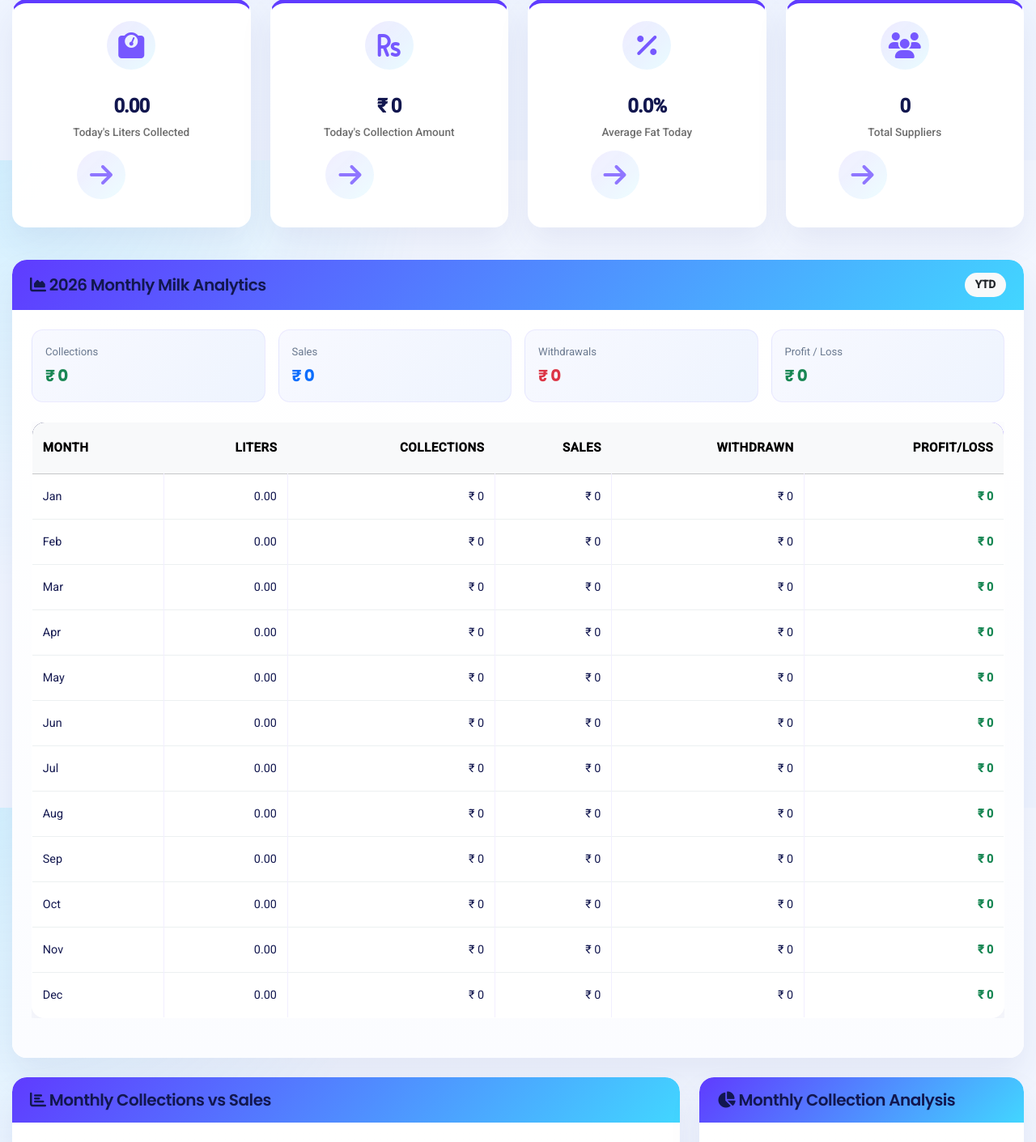
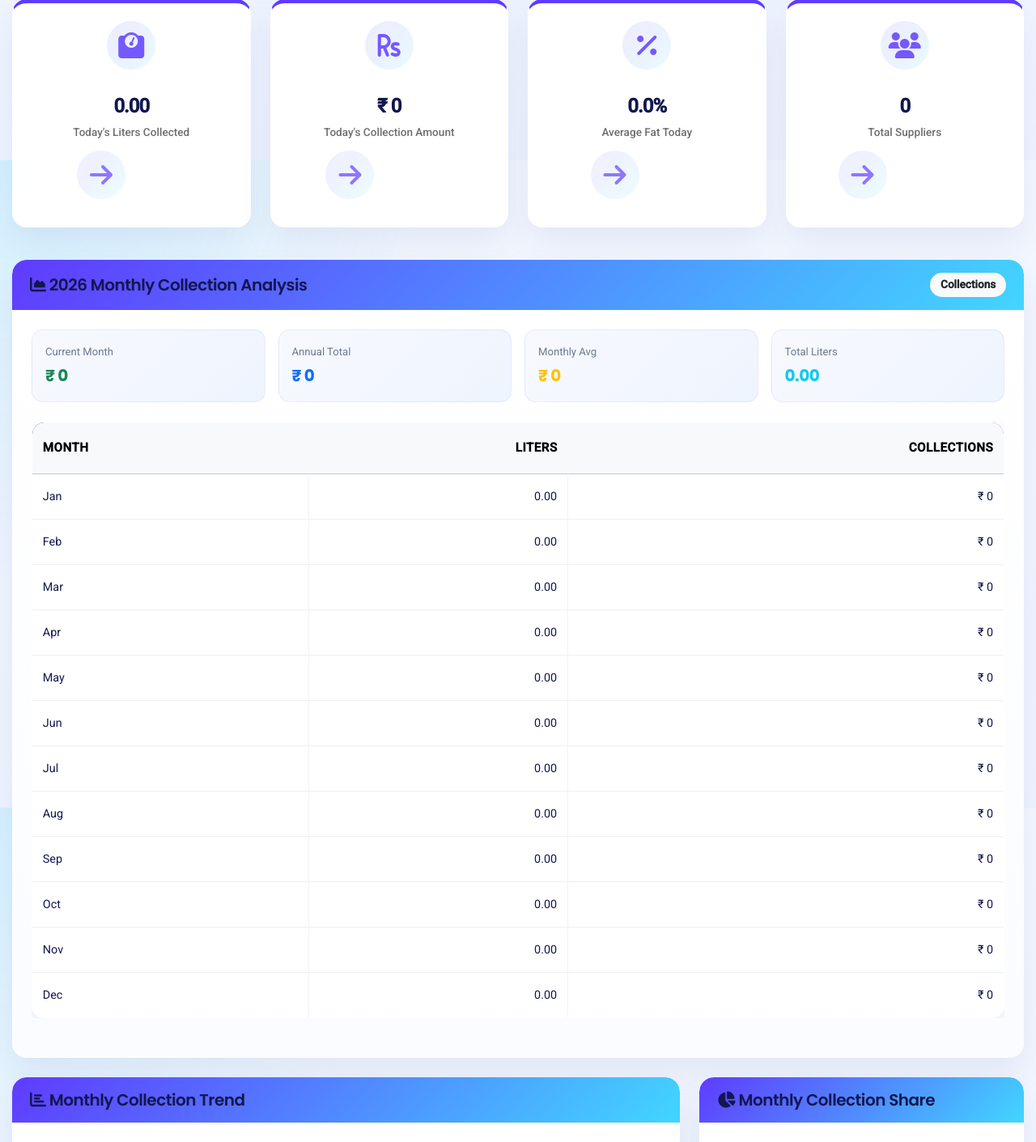
Before and after one commit to kamalakarjana/jkmilkbooth, a Flask app: page /dashboard in a window 1280 px wide. Shown: the part 602-2013 px from the top of the page at 81% size. Run offline with Flask 3, Linux system fonts and the light colour scheme; a user stored in the database is signed in; data that the repository does not hold is empty; some libraries are stand-ins or nearby versions.

Commit message:
updated new dashboard

```diff
--- a/templates/index.html
+++ b/templates/index.html
@@ -119,33 +119,31 @@
     </div>
 </div>
 
-<!-- Yearly Monthly Analysis -->
+<!-- Monthly Collections Analysis -->
 <div class="row mb-4">
     <div class="col-12">
         <div class="card dashboard-card-panel h-100">
             <div class="card-header d-flex justify-content-between align-items-center">
-                <h5 class="mb-0"><i class="fas fa-chart-area"></i> {{ current_year }} Monthly Milk Analytics</h5>
-                <span class="badge bg-light text-dark">YTD</span>
+                <h5 class="mb-0"><i class="fas fa-chart-area"></i> {{ current_year }} Monthly Collection Analysis</h5>
+                <span class="badge bg-light text-dark">Collections</span>
             </div>
             <div class="card-body">
                 <div class="analytics-mini-grid">
                     <div class="mini-box">
-                        <small>Collections</small>
+                        <small>Current Month</small>
                         <h4 class="text-success">₹ {{ "{:,.0f}".format(yearly_total_collections) }}</h4>
                     </div>
                     <div class="mini-box">
-                        <small>Sales</small>
-                        <h4 class="text-primary">₹ {{ "{:,.0f}".format(yearly_total_sales) }}</h4>
+                        <small>Annual Total</small>
+                        <h4 class="text-primary">₹ {{ "{:,.0f}".format(yearly_total_collections) }}</h4>
                     </div>
                     <div class="mini-box">
-                        <small>Withdrawals</small>
-                        <h4 class="text-danger">₹ {{ "{:,.0f}".format(yearly_total_withdrawn) }}</h4>
+                        <small>Monthly Avg</small>
+                        <h4 class="text-warning">₹ {{ "{:,.0f}".format(yearly_total_collections / 12) }}</h4>
                     </div>
                     <div class="mini-box">
-                        <small>Profit / Loss</small>
-                        <h4 class="{% if yearly_profit_loss >= 0 %}text-success{% else %}text-danger{% endif %}">
-                            ₹ {{ "{:,.0f}".format(yearly_profit_loss) }}
-                        </h4>
+                        <small>Total Liters</small>
+                        <h4 class="text-info">{{ "%.2f"|format(yearly_summary|sum(attribute='liters')) }}</h4>
                     </div>
                 </div>
 
@@ -156,9 +154,6 @@
                                 <th>Month</th>
                                 <th class="text-end">Liters</th>
                                 <th class="text-end">Collections</th>
-                                <th class="text-end">Sales</th>
-                                <th class="text-end">Withdrawn</th>
-                                <th class="text-end">Profit/Loss</th>
                             </tr>
                         </thead>
                         <tbody>
@@ -167,11 +162,6 @@
                                 <td>{{ item.label }}</td>
                                 <td class="text-end">{{ "%.2f"|format(item.liters) }}</td>
                                 <td class="text-end">₹ {{ "{:,.0f}".format(item.collections) }}</td>
-                                <td class="text-end">₹ {{ "{:,.0f}".format(item.sales) }}</td>
-                                <td class="text-end">₹ {{ "{:,.0f}".format(item.withdrawals) }}</td>
-                                <td class="text-end fw-bold {% if item.profit_loss >= 0 %}text-success{% else %}text-danger{% endif %}">
-                                    ₹ {{ "{:,.0f}".format(item.profit_loss) }}
-                                </td>
                             </tr>
                             {% endfor %}
                         </tbody>
@@ -187,7 +177,7 @@
     <div class="col-lg-8 mb-3">
         <div class="card dashboard-card-panel h-100">
             <div class="card-header">
-                <h5 class="mb-0"><i class="fas fa-chart-bar"></i> Monthly Collections vs Sales</h5>
+                <h5 class="mb-0"><i class="fas fa-chart-bar"></i> Monthly Collection Trend</h5>
             </div>
             <div class="card-body">
                 <canvas id="monthlyAnalyticsChart" height="120"></canvas>
@@ -197,7 +187,7 @@
     <div class="col-lg-4 mb-3">
         <div class="card dashboard-card-panel h-100">
             <div class="card-header">
-                <h5 class="mb-0"><i class="fas fa-chart-pie"></i> Monthly Collection Analysis</h5>
+                <h5 class="mb-0"><i class="fas fa-chart-pie"></i> Monthly Collection Share</h5>
             </div>
             <div class="card-body">
                 <canvas id="yearSummaryChart" height="170"></canvas>
@@ -294,39 +284,23 @@ document.addEventListener('DOMContentLoaded', function() {
 
     const monthlyLabels = {{ yearly_summary|map(attribute='label')|list|tojson }};
     const monthlyCollections = {{ yearly_summary|map(attribute='collections')|list|tojson }};
-    const monthlySales = {{ yearly_summary|map(attribute='sales')|list|tojson }};
-    const monthlyProfit = {{ yearly_summary|map(attribute='profit_loss')|list|tojson }};
-
     new Chart(document.getElementById('monthlyAnalyticsChart'), {
         type: 'bar',
         data: {
             labels: monthlyLabels,
-            datasets: [
-                {
-                    label: 'Collections',
-                    data: monthlyCollections,
-                    backgroundColor: '#28a745',
-                    borderRadius: 6
-                },
-                {
-                    label: 'Sales',
-                    data: monthlySales,
-                    backgroundColor: '#007bff',
-                    borderRadius: 6
-                },
-                {
-                    label: 'Profit / Loss',
-                    data: monthlyProfit,
-                    backgroundColor: '#ffc107',
-                    borderRadius: 6
-                }
-            ]
+            datasets: [{
+                label: 'Monthly Collections',
+                data: monthlyCollections,
+                backgroundColor: ['#5f3bff', '#7c4dff', '#10b981', '#14b8a6', '#f59e0b', '#ef4444', '#3b82f6', '#8b5cf6', '#f97316', '#22c55e', '#eab308', '#0ea5e9'],
+                borderRadius: 8,
+                borderSkipped: false
+            }]
         },
         options: {
             responsive: true,
             maintainAspectRatio: false,
             plugins: {
-                legend: { position: 'top' }
+                legend: { display: false }
             },
             scales: {
                 y: {
```
